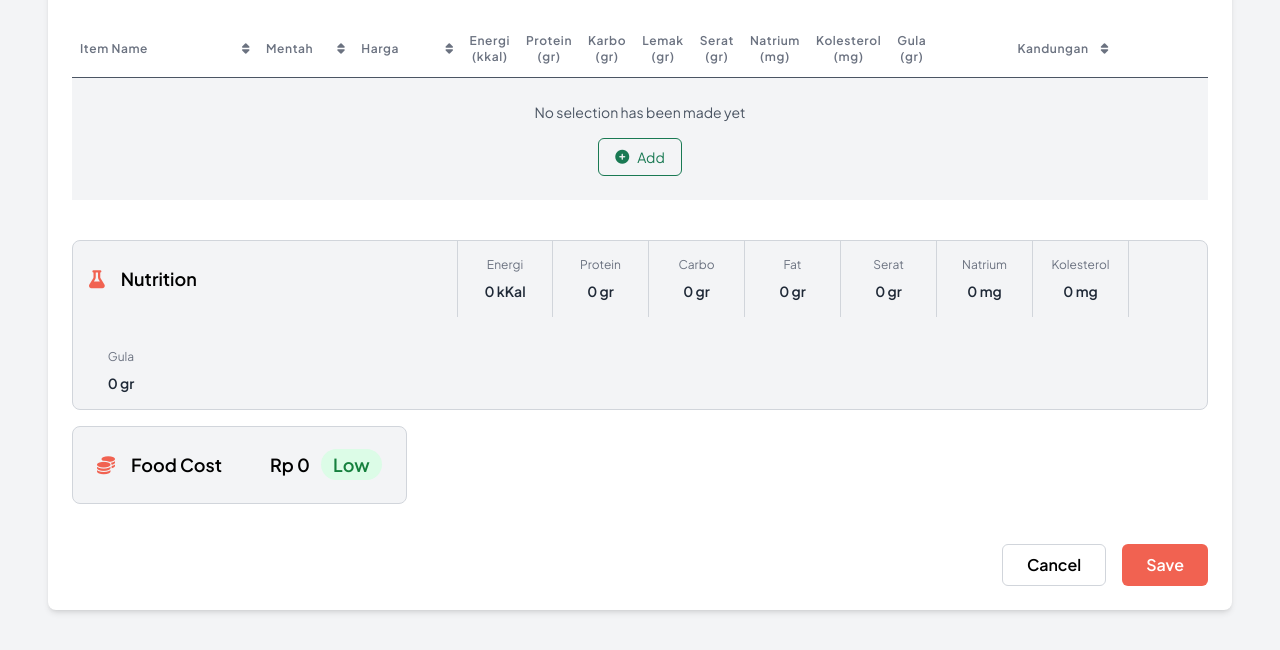
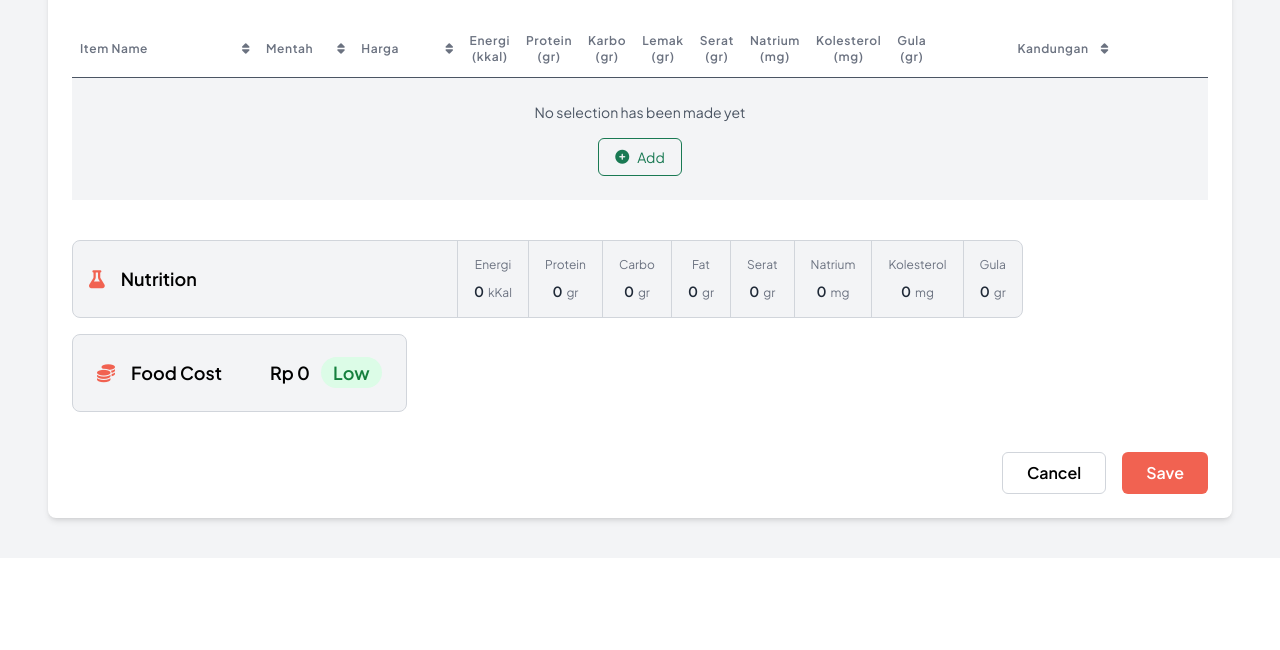
Before and after one commit to vchsolution/catering, a Yii app: template views/section-creation/create.php in a window 1280 px wide. Shown: the part 1260-1910 px from the top of the page. After the commit the page ends 1787 px from the top, so only its background shows below. Run offline with PHP 8.4 and a stand-in for Yii, Linux system fonts and the light colour scheme; the template is opened without the code that fills it, so the values that code supplies are empty; some libraries are stand-ins or nearby versions.

Commit message:
update nutrition total

```diff
--- a/views/section-creation/create.php
+++ b/views/section-creation/create.php
@@ -345,39 +345,71 @@ $this->title = 'Section Creation';
                         <h4 class="text-lg font-bold"> <i class="fa-solid fa-flask text-[#F16251] mr-4"></i>Nutrition</h4>
                     </div>
 
-                    <div class="p-4 w-24 border-r border-l border-gray-300 h-full text-center">
-                        <p class="text-xs text-gray-500">Energi</p>
-                        <p class="text-sm font-bold text-gray-800 mt-2">0 kKal</p>
+                    <div class="flex flex-1">
+                        <div class="p-4 flex-1 border-l border-r border-gray-300 text-center">
+                            <p class="text-xs text-gray-500">Energi</p>
+                            <div class="flex justify-center items-baseline mt-2 gap-1">
+                                <span class="text-sm font-bold text-gray-800">0</span>
+                                <span class="text-xs text-gray-500">kKal</span>
+                            </div>
+                        </div>
+
+                        <div class="p-4 flex-1 border-r border-gray-300 text-center">
+                            <p class="text-xs text-gray-500">Protein</p>
+                            <div class="flex justify-center items-baseline mt-2 gap-1">
+                                <span class="text-sm font-bold text-gray-800">0</span>
+                                <span class="text-xs text-gray-500">gr</span>
+                            </div>
+                        </div>
+
+                        <div class="p-4 flex-1 border-r border-gray-300 text-center">
+                            <p class="text-xs text-gray-500">Carbo</p>
+                            <div class="flex justify-center items-baseline mt-2 gap-1">
+                                <span class="text-sm font-bold text-gray-800">0</span>
+                                <span class="text-xs text-gray-500">gr</span>
+                            </div>
+                        </div>
+
+                        <div class="p-4 flex-1 border-r border-gray-300 text-center">
+                            <p class="text-xs text-gray-500">Fat</p>
+                            <div class="flex justify-center items-baseline mt-2 gap-1">
+                                <span class="text-sm font-bold text-gray-800">0</span>
+                                <span class="text-xs text-gray-500">gr</span>
+                            </div>
+                        </div>
+
+                        <div class="p-4 flex-1 border-r border-gray-300 text-center">
+                            <p class="text-xs text-gray-500">Serat</p>
+                            <div class="flex justify-center items-baseline mt-2 gap-1">
+                                <span class="text-sm font-bold text-gray-800">0</span>
+                                <span class="text-xs text-gray-500">gr</span>
+                            </div>
+                        </div>
+
+                        <div class="p-4 flex-1 border-r border-gray-300 text-center">
+                            <p class="text-xs text-gray-500">Natrium</p>
+                            <div class="flex justify-center items-baseline mt-2 gap-1">
+                                <span class="text-sm font-bold text-gray-800">0</span>
+                                <span class="text-xs text-gray-500">mg</span>
+                            </div>
+                        </div>
+
+                        <div class="p-4 flex-1 border-r border-gray-300 text-center">
+                            <p class="text-xs text-gray-500">Kolesterol</p>
+                            <div class="flex justify-center items-baseline mt-2 gap-1">
+                                <span class="text-sm font-bold text-gray-800">0</span>
+                                <span class="text-xs text-gray-500">mg</span>
+                            </div>
+                        </div>
+
+                        <div class="p-4 flex-1 text-center">
+                            <p class="text-xs text-gray-500">Gula</p>
+                            <div class="flex justify-center items-baseline mt-2 gap-1">
+                                <span class="text-sm font-bold text-gray-800">0</span>
+                                <span class="text-xs text-gray-500">gr</span>
+                            </div>
+                        </div>
                     </div>
-                    <div class="p-4 w-24 border-r border-gray-300 h-full text-center">
-                        <p class="text-xs text-gray-500">Protein</p>
-                        <p class="text-sm font-bold text-gray-800 mt-2">0 gr</p>
-                    </div>
-                    <div class="p-4 w-24 border-r border-gray-300 h-full text-center">
-                        <p class="text-xs text-gray-500">Carbo</p>
-                        <p class="text-sm font-bold text-gray-800 mt-2">0 gr</p>
-                    </div>
-                    <div class="p-4 w-24 border-r border-gray-300 h-full text-center">
-                        <p class="text-xs text-gray-500">Fat</p>
-                        <p class="text-sm font-bold text-gray-800 mt-2">0 gr</p>
-                    </div>
-                    <div class="p-4 w-24 border-r border-gray-300 h-full text-center">
-                        <p class="text-xs text-gray-500">Serat</p>
-                        <p class="text-sm font-bold text-gray-800 mt-2">0 gr</p>
-                    </div>
-                    <div class="p-4 w-24 border-r border-gray-300 h-full text-center">
-                        <p class="text-xs text-gray-500">Natrium</p>
-                        <p class="text-sm font-bold text-gray-800 mt-2">0 mg</p>
-                    </div>
-                    <div class="p-4 w-24 border-r border-gray-300 h-full text-center">
-                        <p class="text-xs text-gray-500">Kolesterol</p>
-                        <p class="text-sm font-bold text-gray-800 mt-2">0 mg</p>
-                    </div>
-                    <div class="p-4 w-24 border-gray-300 h-full text-center">
-                        <p class="text-xs text-gray-500">Gula</p>
-                        <p class="text-sm font-bold text-gray-800 mt-2">0 gr</p>
-                    </div>
-
                 </div>
 
                 <div class="flex items-center justify-between flex-wrap gap-y-4 bg-gray-100 border border-gray-300 rounded-lg">
@@ -906,23 +938,21 @@ $this->title = 'Section Creation';
             }
         });
 
-
-        const nutritionBox = document.querySelector(".flex .bg-gray-100.border");
+        const nutritionBox = document.querySelector(".flex .flex-1");
         if (nutritionBox) {
-            const pTags = nutritionBox.querySelectorAll("p.text-sm.font-bold");
-            if (pTags.length >= 8) {
-                pTags[0].textContent = `${totalEnergi.toFixed(1)} kKal`;
-                pTags[1].textContent = `${totalProtein.toFixed(1)} gr`;
-                pTags[2].textContent = `${totalKarbo.toFixed(1)} gr`;
-                pTags[3].textContent = `${totalLemak.toFixed(1)} gr`;
-                pTags[4].textContent = `${totalSerat.toFixed(1)} gr`;
-                pTags[5].textContent = `${totalNatrium.toFixed(1)} mg`;
-                pTags[6].textContent = `${totalKolesterol.toFixed(1)} mg`;
-                pTags[7].textContent = `${totalGula.toFixed(1)} gr`;
+            const valueSpans = nutritionBox.querySelectorAll("div.flex span:first-child"); // span pertama di tiap flex = angka
+            if (valueSpans.length >= 8) {
+                valueSpans[0].textContent = totalEnergi.toFixed(1);
+                valueSpans[1].textContent = totalProtein.toFixed(1);
+                valueSpans[2].textContent = totalKarbo.toFixed(1);
+                valueSpans[3].textContent = totalLemak.toFixed(1);
+                valueSpans[4].textContent = totalSerat.toFixed(1);
+                valueSpans[5].textContent = totalNatrium.toFixed(1);
+                valueSpans[6].textContent = totalKolesterol.toFixed(1);
+                valueSpans[7].textContent = totalGula.toFixed(1);
             }
         }
     }
-
 
     const uploadBox = document.getElementById("upload-image");
     const fileInput = document.getElementById("file-input");
```
